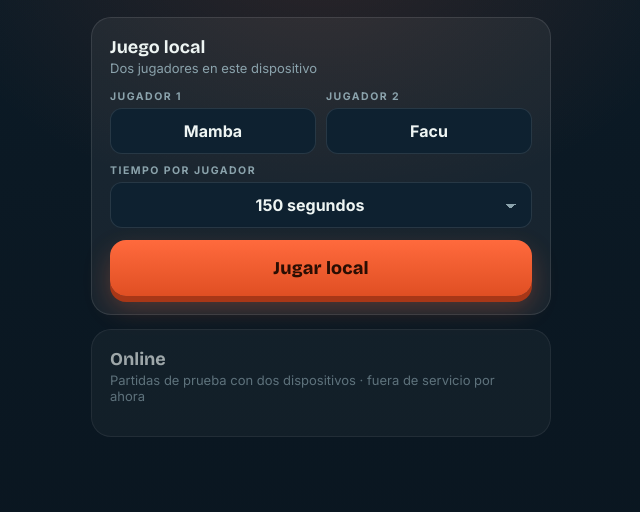
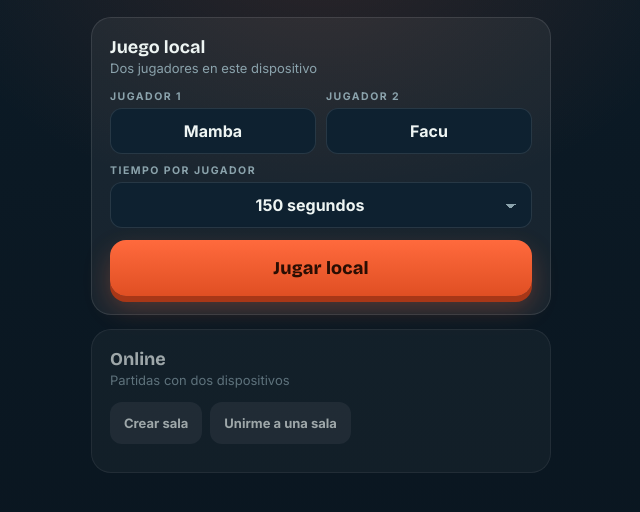
Before and after one commit to facundocapello-blip/Mambapalabra, a plain HTML site: page index.html in a window 1280 px wide. Shown: the part 226-738 px from the top of the page, without its empty margins (319-959 px from the left). Drawn offline with nearby package versions, Linux system fonts and the light colour scheme.

Commit message:
Produccion: reactiva el modo Online (Supabase staging restaurado)
Co-Authored-By: Claude Sonnet 5.5 <noreply@anthropic.com>
Claude-Session: https://claude.ai/code/session_015n5LzfFQnR8Us3MYUjGuCK

```diff
--- a/index.html
+++ b/index.html
@@ -300,8 +300,8 @@ body.no-voice .answer-row{border-color:rgba(255,106,61,.5)}
     <button id="startBtn" class="start">Jugar local</button>
     <div class="start-av-hint" hidden></div>
     </div>
-    <div class="online-section"><h2>Online</h2><p>Partidas de prueba con dos dispositivos · fuera de servicio por ahora</p>
-    <div class="online-actions" hidden>
+    <div class="online-section"><h2>Online</h2><p>Partidas con dos dispositivos</p>
+    <div class="online-actions">
       <button id="createOnlineBtn" type="button">Crear sala</button>
       <button id="showJoinBtn" type="button">Unirme a una sala</button>
     </div>
```
Also changed, not shown: 3 other files.
